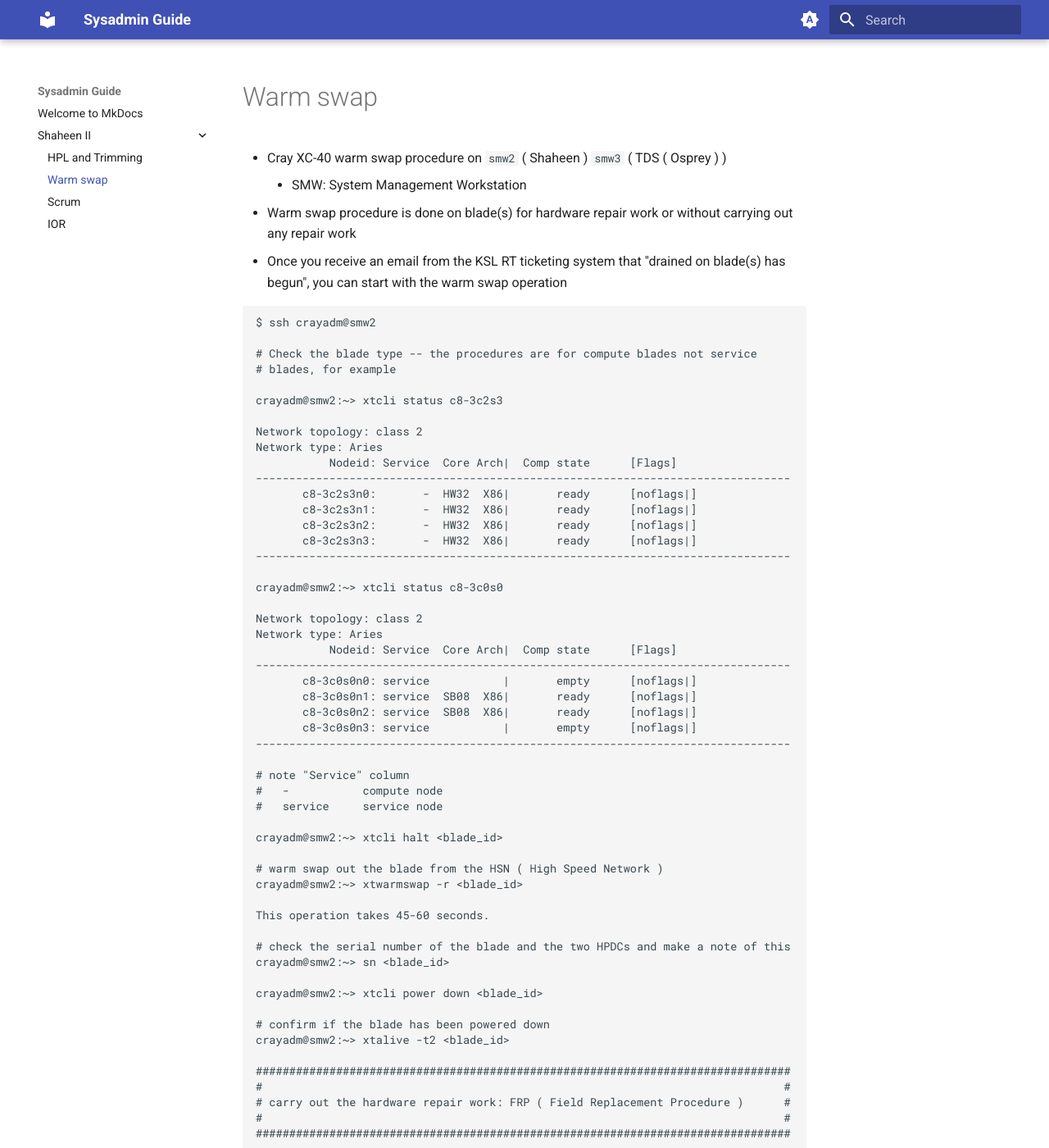
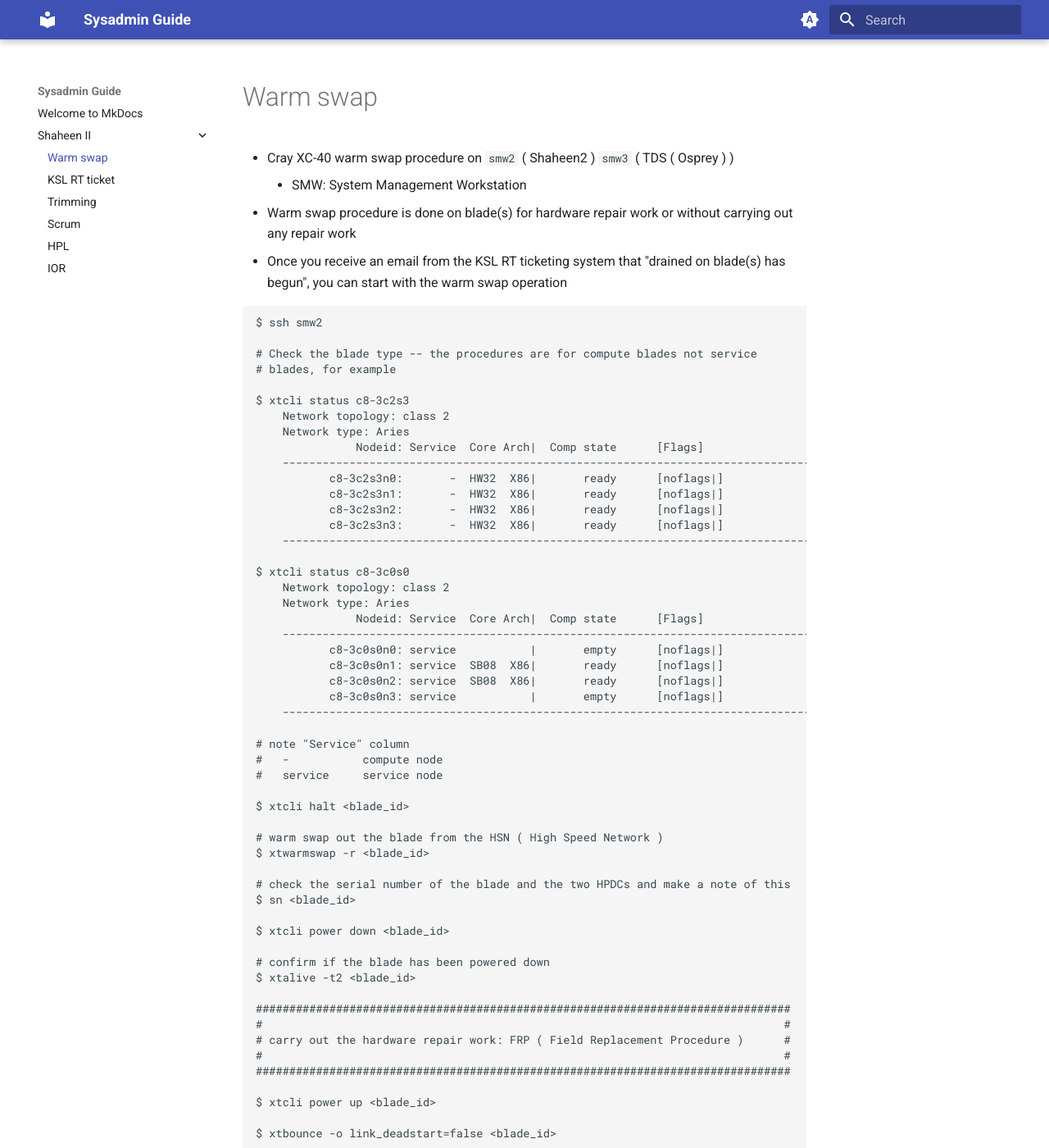
Before and after one commit to farhanma/hpe, an MkDocs documentation site: the page built from docs/shaheen2/warmswap.md, in a window 1280 px wide and 1400 px high. Shown: the whole window at 82% size. Built offline with MkDocs 1.6.1 and Material for MkDocs 9.7.7, drawn with Linux system fonts in a browser that asks for light colours; some of the changed text lies outside the part shown.

Commit message:
update fiex

````diff
--- a/docs/shaheen2/warmswap.md
+++ b/docs/shaheen2/warmswap.md
@@ -2,7 +2,7 @@
 title: Warm swap
 ---
 
-- Cray XC-40 warm swap procedure on `smw2` ( Shaheen ) `smw3` ( TDS ( Osprey ) )
+- Cray XC-40 warm swap procedure on `smw2` ( Shaheen2 ) `smw3` ( TDS ( Osprey ) )
     - SMW: System Management Workstation
 - Warm swap procedure is done on blade(s) for hardware repair work or without
   carrying out any repair work
@@ -10,53 +10,49 @@ title: Warm swap
   blade(s) has begun", you can start with the warm swap operation
 
 ```sh
-$ ssh crayadm@smw2
+$ ssh smw2
 
 # Check the blade type -- the procedures are for compute blades not service
 # blades, for example
 
-crayadm@smw2:~> xtcli status c8-3c2s3
+$ xtcli status c8-3c2s3
+    Network topology: class 2
+    Network type: Aries
+               Nodeid: Service  Core Arch|  Comp state      [Flags]
+    --------------------------------------------------------------------------------
+           c8-3c2s3n0:       -  HW32  X86|       ready      [noflags|]
+           c8-3c2s3n1:       -  HW32  X86|       ready      [noflags|]
+           c8-3c2s3n2:       -  HW32  X86|       ready      [noflags|]
+           c8-3c2s3n3:       -  HW32  X86|       ready      [noflags|]
+    --------------------------------------------------------------------------------
 
-Network topology: class 2
-Network type: Aries
-           Nodeid: Service  Core Arch|  Comp state      [Flags]
---------------------------------------------------------------------------------
-       c8-3c2s3n0:       -  HW32  X86|       ready      [noflags|]
-       c8-3c2s3n1:       -  HW32  X86|       ready      [noflags|]
-       c8-3c2s3n2:       -  HW32  X86|       ready      [noflags|]
-       c8-3c2s3n3:       -  HW32  X86|       ready      [noflags|]
---------------------------------------------------------------------------------
-
-crayadm@smw2:~> xtcli status c8-3c0s0
-
-Network topology: class 2
-Network type: Aries
-           Nodeid: Service  Core Arch|  Comp state      [Flags]
---------------------------------------------------------------------------------
-       c8-3c0s0n0: service           |       empty      [noflags|]
-       c8-3c0s0n1: service  SB08  X86|       ready      [noflags|]
-       c8-3c0s0n2: service  SB08  X86|       ready      [noflags|]
-       c8-3c0s0n3: service           |       empty      [noflags|]
---------------------------------------------------------------------------------
+$ xtcli status c8-3c0s0
+    Network topology: class 2
+    Network type: Aries
+               Nodeid: Service  Core Arch|  Comp state      [Flags]
+    --------------------------------------------------------------------------------
+           c8-3c0s0n0: service           |       empty      [noflags|]
+           c8-3c0s0n1: service  SB08  X86|       ready      [noflags|]
+           c8-3c0s0n2: service  SB08  X86|       ready      [noflags|]
+           c8-3c0s0n3: service           |       empty      [noflags|]
+    --------------------------------------------------------------------------------
 
 # note "Service" column
 #   -           compute node
 #   service     service node
 
-crayadm@smw2:~> xtcli halt <blade_id>
+$ xtcli halt <blade_id>
 
 # warm swap out the blade from the HSN ( High Speed Network )
-crayadm@smw2:~> xtwarmswap -r <blade_id>
-
-This operation takes 45-60 seconds.
+$ xtwarmswap -r <blade_id>
 
 # check the serial number of the blade and the two HPDCs and make a note of this
-crayadm@smw2:~> sn <blade_id>
+$ sn <blade_id>
 
-crayadm@smw2:~> xtcli power down <blade_id>
+$ xtcli power down <blade_id>
 
 # confirm if the blade has been powered down
-crayadm@smw2:~> xtalive -t2 <blade_id>
+$ xtalive -t2 <blade_id>
 
 ################################################################################
 #                                                                              #
@@ -64,27 +60,24 @@ crayadm@smw2:~> xtalive -t2 <blade_id>
 #                                                                              #
 ################################################################################
 
-crayadm@smw2:~> xtcli power up <blade_id>
+$ xtcli power up <blade_id>
 
-crayadm@smw2:~> xtbounce -o link_deadstart=false <blade_id>
+$ xtbounce -o link_deadstart=false <blade_id>
 
 # check firmware versions
-crayadm@smw2:~> xtzap -rvv <blade_id>
+$ xtzap -rvv <blade_id>
 # if you have replaced an HPDC, or the entire blade, then there is a possibility
 # of firmware mismatch, in this case, you should "xtzap" the blade
-crayadm@smw2:~> xtzap -bv <blade_id>
+$ xtzap -bv <blade_id>
 
-crayadm@smw2:~> xtwarmswap -a <blade_id>
+$ xtwarmswap -a <blade_id>
 # if you have not done any hardware work, and if you are simply warm swapping a
 # blade to clear HSN errors, then
-crayadm@smw2:~> xtwarmswap -a <blade_id> --linktune
+$ xtwarmswap -a <blade_id> --linktune
 
-crayadm@smw2:~> xtbootsys --reboot -r BLADEreboot <blade_id>
-
-This operation takes 8-10 minutes.
+$ xtbootsys --reboot -r BLADEreboot <blade_id>
 
 # if you have replaced an HPDC, or the entire blade, then make a note of the new
 # serial numbers
-
-crayadm@smw2:~> sn <blade_id>
+$ sn <blade_id>
 ```
--- a/mkdocs.yml
+++ b/mkdocs.yml
@@ -26,7 +26,9 @@ theme:
 nav:
   - index.md
   - 'Shaheen II':
+    - shaheen2/warmswap.md
+    - shaheen2/rt-ticket.md
+    - shaheen2/trimming.md
+    - shaheen2/scrum.md
     - shaheen2/hpl.md
-    - shaheen2/warmswap.md
-    - shaheen2/scrum.md
     - shaheen2/ior.md
````
Also changed, not shown: docs/shaheen2/hpl.md (+2 -131 lines), docs/shaheen2/trimming.md (added, +78 -0 lines).
